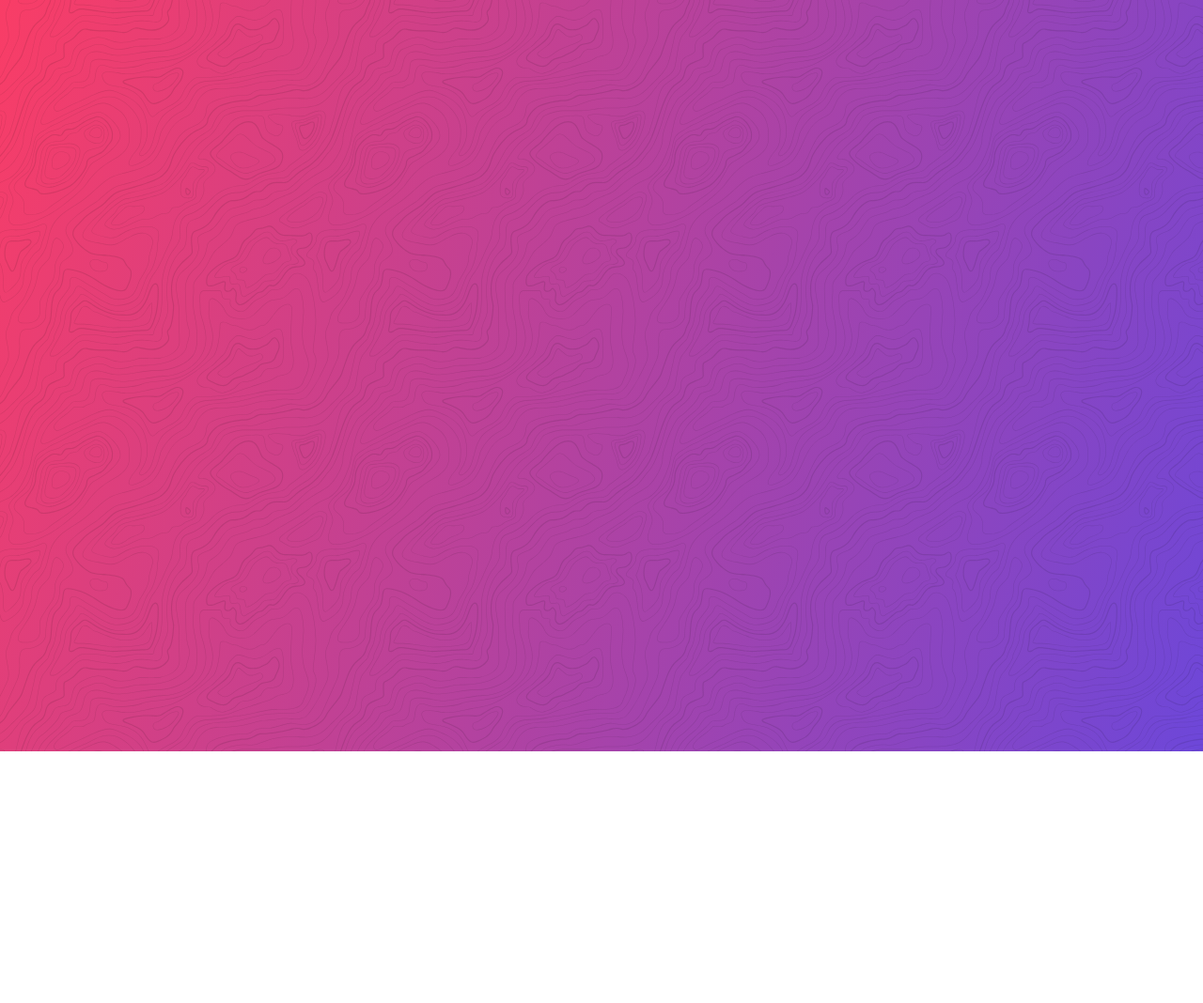
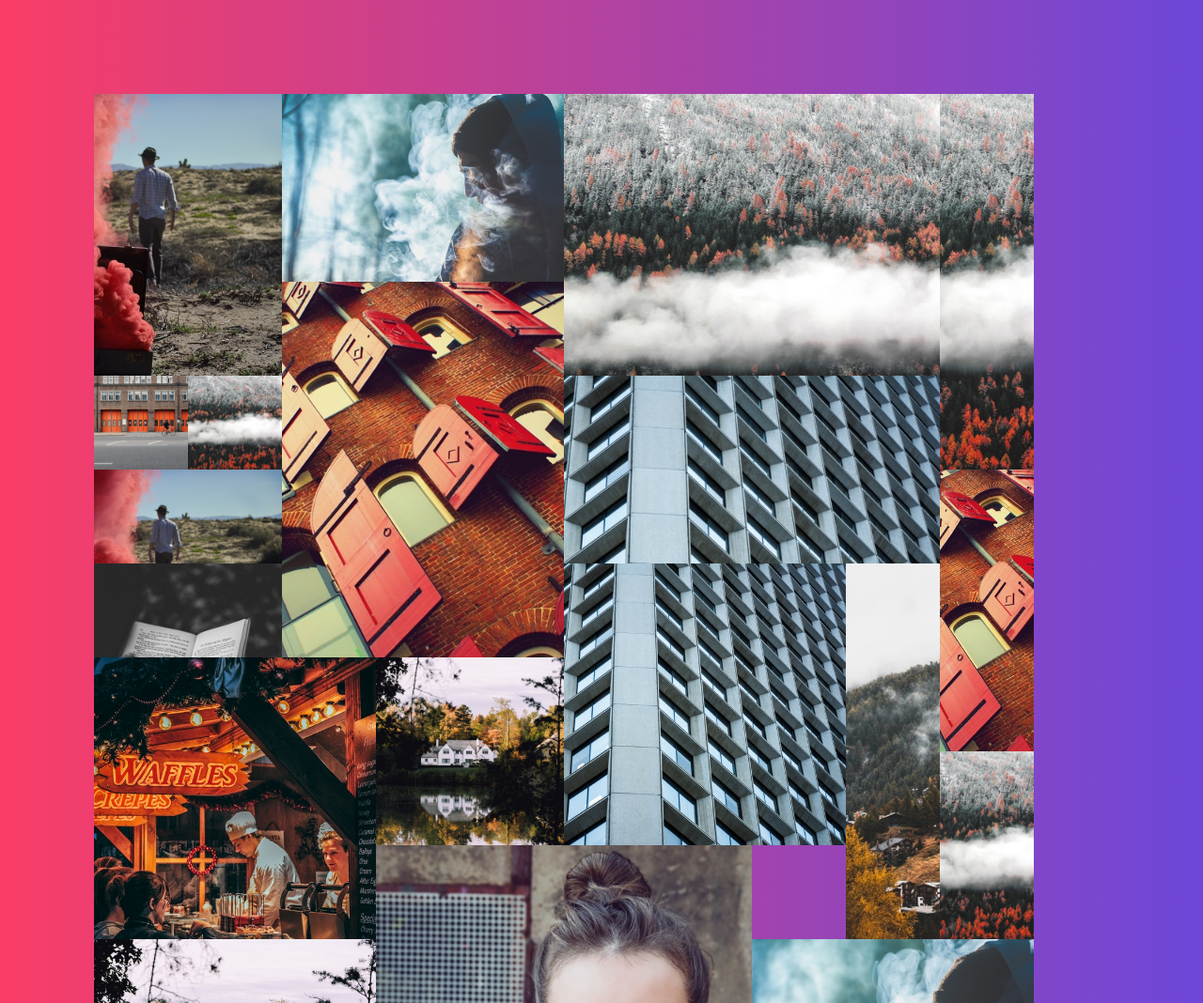
Before and after one commit to UnionPAC/learn-css-grid, a website: page 20 - CSS Grid Image Gallery/index.html in a window 1280 px wide. Shown: the top 1068 px of the page at 94% size. Before the commit the page ends 800 px from the top, so only its background shows below. Drawn offline with Linux system fonts and the light colour scheme.

Commit message:
built css image grid

```diff
--- a/20 - CSS Grid Image Gallery/index.html
+++ b/20 - CSS Grid Image Gallery/index.html
@@ -1,13 +1,21 @@
 <!DOCTYPE html>
 <html lang="en">
-<head>
-    <meta charset="UTF-8">
-    <meta name="viewport" content="width=device-width, initial-scale=1.0">
-    <link rel="stylesheet" href="../assets/style.css">
-    <link rel="stylesheet" href="style.css">
-    <title>Document</title>
-</head>
-<body>
+  <head>
+    <meta charset="UTF-8" />
+    <meta name="viewport" content="width=device-width, initial-scale=1.0" />
+    <link rel="stylesheet" href="../assets/style.css" />
+    <link rel="stylesheet" href="style.css" />
+    <title>CSS Grid Image Gallery</title>
+  </head>
+  <body>
+    <div class="overlay">
+      <div class="overlay-inner">
+        <button class="close">× Close</button>
+        <img />
+      </div>
+    </div>
 
-</body>
+    <section class="gallery"></section>
+    <script src="main.js"></script>
+  </body>
 </html>
--- /dev/null
+++ b/20 - CSS Grid Image Gallery/main.js
@@ -0,0 +1,70 @@
+const gallery = document.querySelector(".gallery");
+const overlay = document.querySelector(".overlay");
+const overlayImg = overlay.querySelector("img");
+const overlayClose = overlay.querySelector(".close");
+
+// generate between 1 - 4 width, and 1 - 4 height
+function generateHTML([h, v]) {
+  return `
+    <div class="itm h-${h} v-${v}">
+        <img src="images/${randNum(12)}.jpg" />
+        <div class="itm__overlay">
+            <button>View →</button>
+        </div>
+    </div>
+    `;
+}
+
+function randNum(limit) {
+  return Math.floor(Math.random() * limit) + 1;
+}
+
+function handleClick(e) {
+  const src = e.currentTarget.querySelector("img").src;
+  overlayImg.src = src;
+  overlay.classList.add("open");
+}
+
+function close() {
+  overlay.classList.remove("open");
+}
+
+const digits = Array.from({ length: 50 }, () => {
+  return [randNum(4), randNum(4)].concat([
+    [1, 1],
+    [1, 1],
+    [1, 1],
+    [1, 1],
+    [1, 1],
+    [1, 1],
+    [1, 1],
+    [1, 1],
+    [1, 1],
+    [1, 1],
+    [1, 1],
+    [1, 1],
+    [1, 1],
+    [1, 1],
+    [1, 1],
+    [1, 1],
+    [1, 1],
+    [1, 1],
+    [1, 1],
+    [1, 1],
+    [1, 1],
+    [1, 1],
+    [1, 1],
+    [1, 1],
+    [1, 1],
+    [1, 1],
+  ]);
+});
+
+const html = digits.map(generateHTML).join("");
+
+gallery.innerHTML = html;
+
+const items = document.querySelectorAll(".itm");
+items.forEach((item) => item.addEventListener("click", handleClick));
+
+overlayClose.addEventListener("click", close);
--- a/20 - CSS Grid Image Gallery/style.css
+++ b/20 - CSS Grid Image Gallery/style.css
@@ -0,0 +1,126 @@
+* {
+  box-sizing: border-box;
+}
+
+body {
+  padding: 50px;
+  font-family: sans-serif;
+  background: linear-gradient(to right, #f93d66, #6d47d9);
+}
+
+h1,
+h2,
+h3,
+h4,
+h5,
+h6 {
+  margin: 0 0 5px 0;
+}
+
+p {
+  margin: 0 0 20px 0;
+}
+
+.close {
+  background: none;
+  color: black;
+  border: 0;
+}
+
+.gallery {
+  display: grid;
+  grid-template-columns: repeat(auto-fill, 100px);
+  grid-auto-rows: 100px;
+  grid-auto-flow: dense;
+}
+
+.itm {
+  overflow: hidden;
+  display: grid;
+  grid-template-columns: 1fr;
+  grid-template-rows: 1fr;
+}
+
+.itm img {
+  grid-column: 1 / -1;
+  grid-row: 1 / -1;
+  width: 100%;
+  height: 100%;
+  object-fit: cover;
+}
+
+.itm__overlay {
+  background: #ffc60032;
+  grid-column: 1 / -1;
+  grid-row: 1 / -1;
+  position: relative;
+  display: grid;
+  justify-items: center;
+  align-items: center;
+  transition: 0.2s;
+  transform: translateY(100%);
+}
+
+.itm__overlay button {
+  background: none;
+  border: 2px solid white;
+  color: white;
+  text-transform: uppercase;
+  background: rgba(0, 0, 0, 0.7);
+  padding: 5px;
+}
+
+.itm:hover .itm__overlay {
+  transform: translateY(0);
+}
+
+.itm.v-2 {
+  grid-row: span 2;
+}
+
+.itm.v-3 {
+  grid-row: span 3;
+}
+
+.itm.v-4 {
+  grid-row: span 4;
+}
+
+.itm.h-2 {
+  grid-column: span 2;
+}
+
+.itm.h-3 {
+  grid-column: span 3;
+}
+
+.itm.h-4 {
+  grid-column: span 4;
+}
+
+.overlay {
+  position: fixed;
+  background: rgba(0, 0, 0, 0.7);
+  top: 0;
+  right: 0;
+  bottom: 0;
+  left: 0;
+  display: none;
+  z-index: 2;
+}
+
+.overlay.open {
+  display: grid;
+  align-items: center;
+  justify-items: center;
+}
+
+.overlay-inner {
+  background: white;
+  width: 700px;
+  padding: 20px;
+}
+
+.overlay img {
+  width: 100%;
+}
```
Also changed, not shown: 20 - CSS Grid Image Gallery/images/1.jpg (added), 20 - CSS Grid Image Gallery/images/10.jpg (added), 20 - CSS Grid Image Gallery/images/11.jpg (added), 20 - CSS Grid Image Gallery/images/12.jpg (added), 20 - CSS Grid Image Gallery/images/2.jpg (added), 20 - CSS Grid Image Gallery/images/3.jpg (added), 20 - CSS Grid Image Gallery/images/4.jpg (added), 20 - CSS Grid Image Gallery/images/5.jpg (added), 20 - CSS Grid Image Gallery/images/6.jpg (added), 20 - CSS Grid Image Gallery/images/7.jpg (added), 20 - CSS Grid Image Gallery/images/8.jpg (added), 20 - CSS Grid Image Gallery/images/9.jpg (added).
